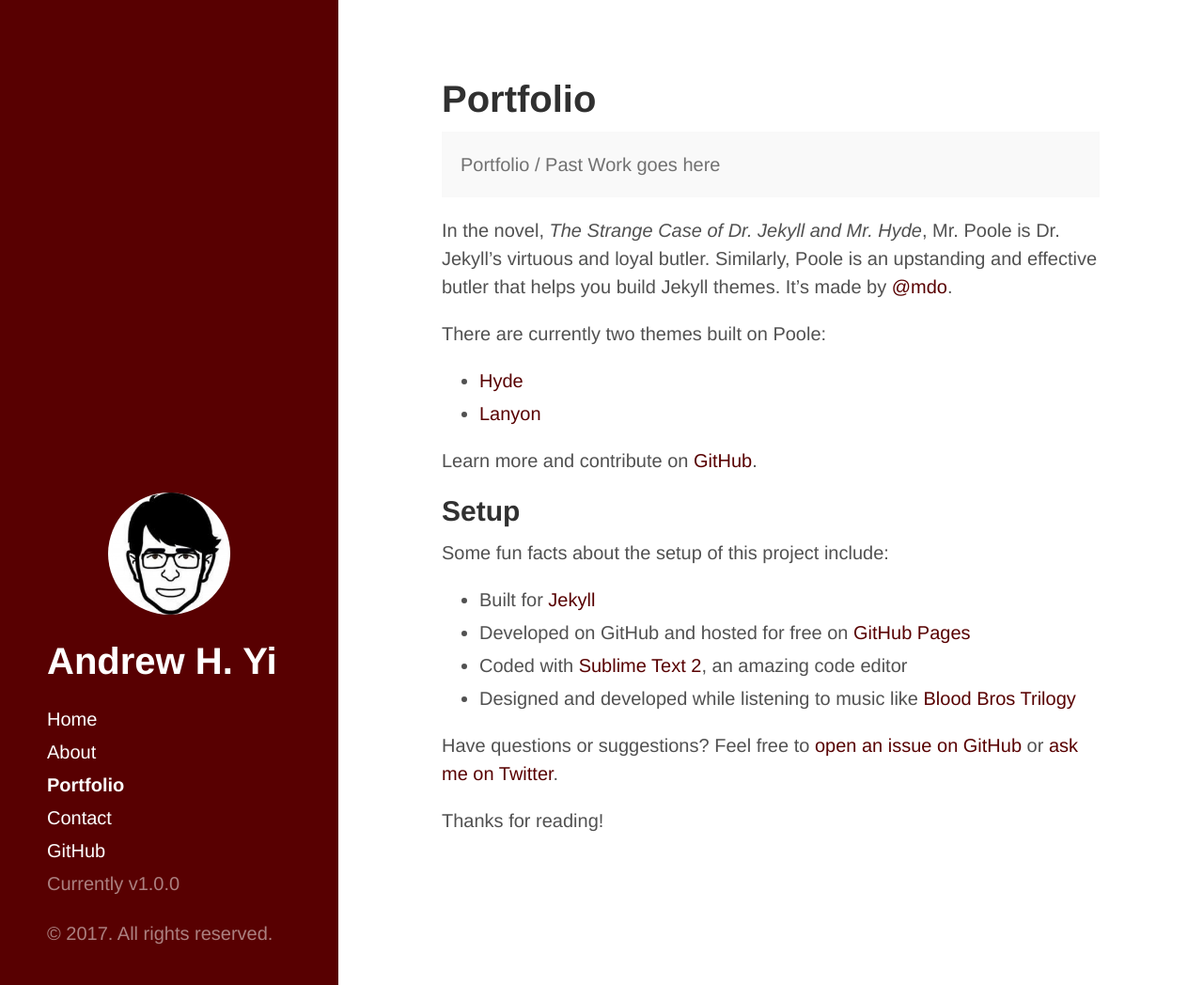
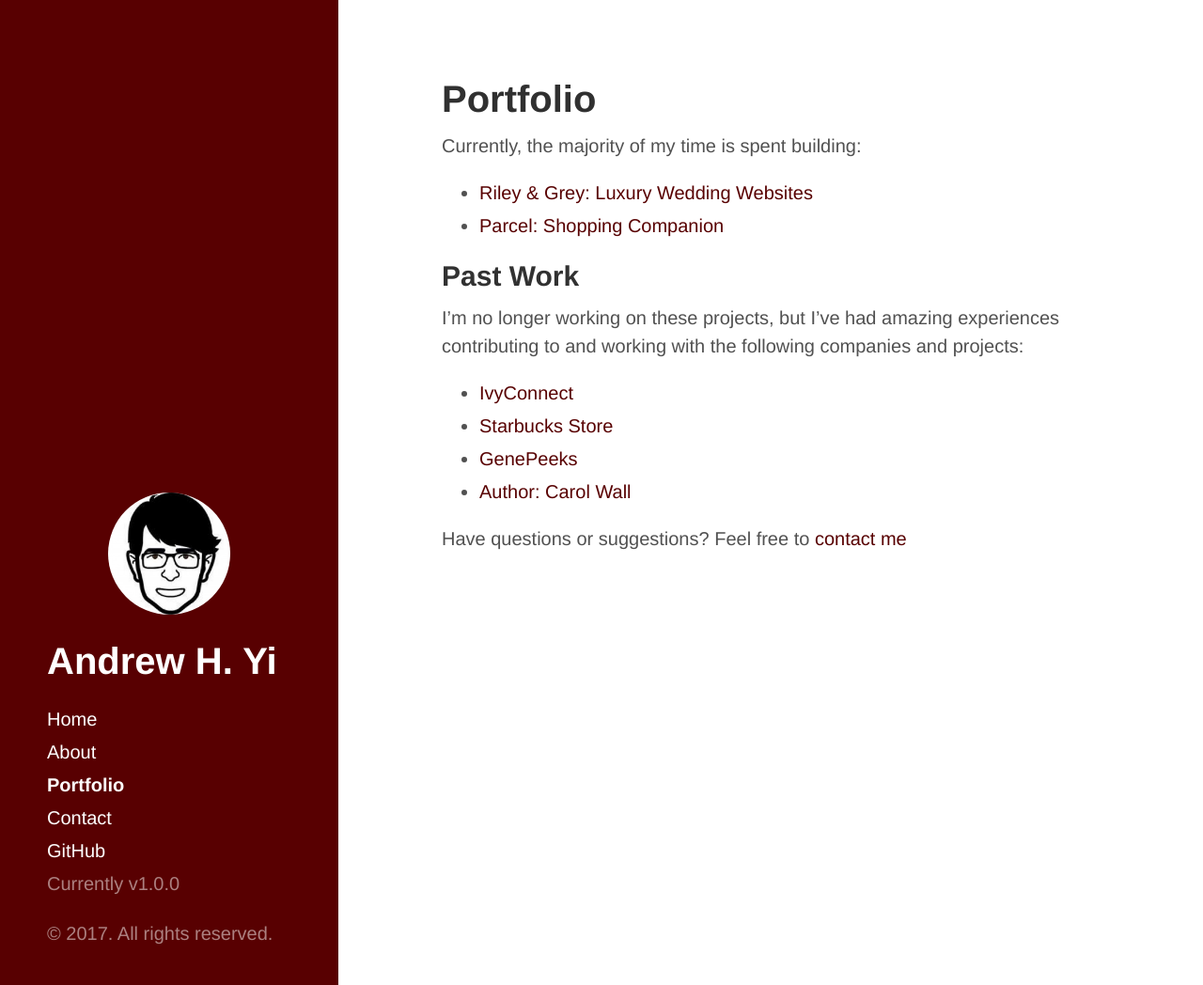
Before and after one commit to AndrewHYi/andrewhyi.github.io, a Jekyll site: the page built from portfolio.md, in a window 1280 px wide and 1048 px high. Shown: the whole window at 94% size. Built offline with Jekyll 4.4.1, drawn with Linux system fonts in a browser that asks for light colours.

Commit message:
Update portfolio page

```diff
--- a/portfolio.md
+++ b/portfolio.md
@@ -3,28 +3,19 @@ layout: page
 title: Portfolio
 ---
 
-<p class="message">
-  Portfolio / Past Work goes here
-</p>
+Currently, the majority of my time is spent building:
 
-In the novel, *The Strange Case of Dr. Jekyll and Mr. Hyde*, Mr. Poole is Dr. Jekyll's virtuous and loyal butler. Similarly, Poole is an upstanding and effective butler that helps you build Jekyll themes. It's made by [@mdo](https://twitter.com/mdo).
+* [Riley & Grey: Luxury Wedding Websites](https://www.rileygrey.com){:target="blank"}
+* [Parcel: Shopping Companion](https://www.thisisparcel.com){:target="blank"}
 
-There are currently two themes built on Poole:
+## Past Work
 
-* [Hyde](http://hyde.getpoole.com)
-* [Lanyon](http://lanyon.getpoole.com)
+I'm no longer working on these projects, but I've had amazing experiences contributing to and working with the following
+companies and projects:
 
-Learn more and contribute on [GitHub](https://github.com/poole).
+* [IvyConnect](http://ivy.com/about){:target="_blank"}
+* [Starbucks Store](http://store.starbucks.com){:target="_blank"}
+* [GenePeeks](http://ivy.com/about){:target="_blank"}
+* [Author: Carol Wall](http://www.carolwall.com){:target="_blank"}
 
-## Setup
-
-Some fun facts about the setup of this project include:
-
-* Built for [Jekyll](http://jekyllrb.com)
-* Developed on GitHub and hosted for free on [GitHub Pages](https://pages.github.com)
-* Coded with [Sublime Text 2](http://sublimetext.com), an amazing code editor
-* Designed and developed while listening to music like [Blood Bros Trilogy](https://soundcloud.com/maddecent/sets/blood-bros-series)
-
-Have questions or suggestions? Feel free to [open an issue on GitHub](https://github.com/poole/poole/issues/new) or [ask me on Twitter](https://twitter.com/mdo).
-
-Thanks for reading!
+Have questions or suggestions? Feel free to [contact me](mailto:andrew.yi50@gmail.com)
```
